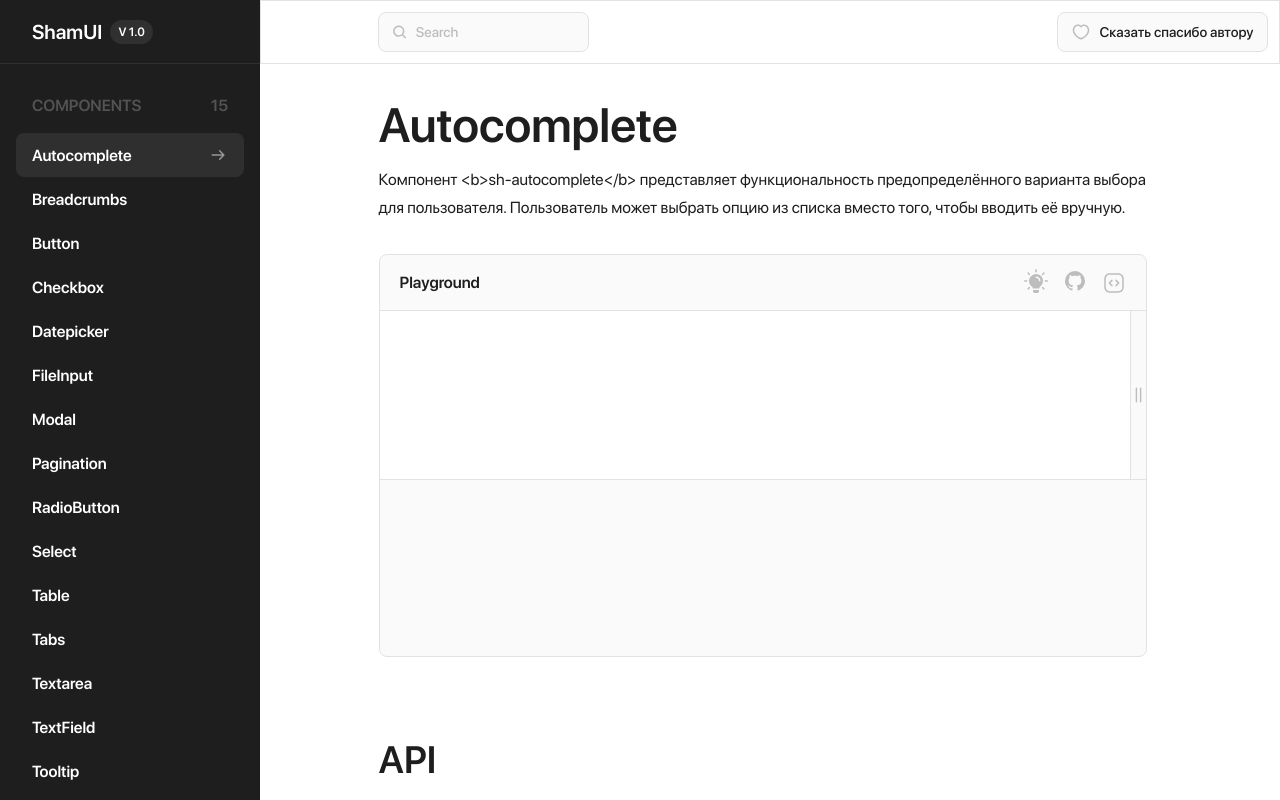
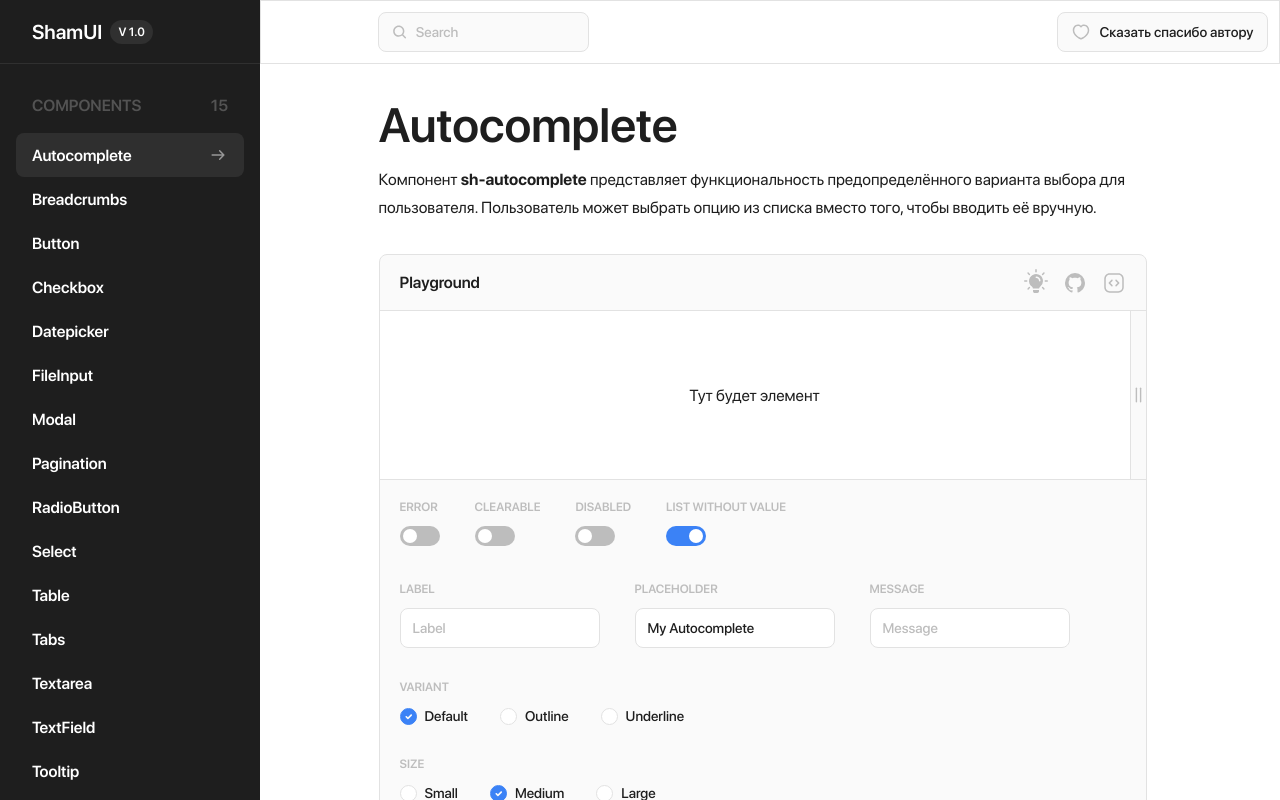
Before and after one commit to code-build-project/sham-ui-react, a React (Create React App) app: page /autocomplete in a window 1280 px wide. Built offline with nearby package versions, Linux system fonts and the light colour scheme.

Commit message:
небольшие правки

```diff
--- a/src/components/PageWrap/index.tsx
+++ b/src/components/PageWrap/index.tsx
@@ -4,7 +4,7 @@ import styles from 'components/PageWrap/styles.module.sass';
 type Props = {
     children?: {
         title?: string,
-        text?: string,
+        text?: ReactNode,
         playground?: ReactNode,
         apiTable: ReactNode
     },
--- a/src/components/common/InputTitle/index.tsx
+++ b/src/components/common/InputTitle/index.tsx
@@ -25,7 +25,7 @@ function InputTitle(prevProps: Props): JSX.Element {
     };
 
     return (
-        <div>
+        <div className={props.className}>
             <div className={styles.title}>{props.children}</div>
 
             <Input
--- a/src/components/common/Playground/index.tsx
+++ b/src/components/common/Playground/index.tsx
@@ -3,11 +3,11 @@ import Switch from 'components/common/Switch';
 import InputTitle from 'components/common/InputTitle';
 import RadioButton from 'components/common/RadioButton';
 import { ReactComponent as IconBulb } from 'assets/icons/bulb.svg';
+import { ReactComponent as IconCode } from 'assets/icons/code.svg';
 import { ReactComponent as IconGithub } from 'assets/icons/github.svg';
-import { ReactComponent as IconCode } from 'assets/icons/code.svg';
 import { ReactComponent as IconResize } from 'assets/icons/resize.svg';
+import styles from 'components/common/Playground/styles.module.sass';
 import type { TypeParameter, TypeParameterValue, TypeData } from 'components/common/Playground/types';
-import styles from 'components/common/Playground/styles.module.sass';
 
 type Props = {
     parameters?: TypeParameter,
@@ -98,6 +98,7 @@ function Playground(prevProps: Props): JSX.Element {
                         onClick={setTheme}
                     />
                     <a
+                        className={styles['icon-git-link']}
                         href={props.gitLink}
                         target="_blank"
                         rel="noreferrer"
--- a/src/components/common/Playground/styles.module.sass
+++ b/src/components/common/Playground/styles.module.sass
@@ -23,13 +23,19 @@
     height: 24px
     fill: $color-gray-2
     cursor: pointer
-    margin-left: 15px
     &:hover
         fill: $color-gray-1
 
+.icon-git-link
+    width: 24px
+    height: 24px
+    margin-left: 15px
+
 .icon-bulb
     margin-top: -4px
-    margin-left: 0
+
+.icon-code
+    margin-left: 15px
 
 .field
     @extend %flex_row-center-center
--- a/src/components/common/RadioButton/index.tsx
+++ b/src/components/common/RadioButton/index.tsx
@@ -29,19 +29,19 @@ function RadioButton(prevProps: Props): JSX.Element {
     };
 
     return (
-        <div className={`${styles.radio} ${props.className}`}>
-            <div className={styles['radio__title']}>
+        <div className={props.className}>
+            <div className={styles['title']}>
                 {props.children}
             </div>
 
-            <div className={styles['radio__button-group']}>
+            <div className={styles['button-group']}>
                 {props.radioList?.map(item =>
                     <div
-                        className={styles['radio__button']}
-                        key={item.id}
+                        className={styles['button']}
+                        key={props.keyField + item.id}
                     >
                         <input
-                            className={styles['radio__input']}
+                            className={styles['input']}
                             id={props.keyField + item.id}
                             type="radio"
                             value={item.id}
@@ -51,12 +51,12 @@ function RadioButton(prevProps: Props): JSX.Element {
                         />
 
                         <label
-                            className={styles['radio__label']}
+                            className={styles['label']}
                             htmlFor={props.keyField + item.id}
                         />
 
                         <div
-                            className={styles['radio__name']}
+                            className={styles['name']}
                             onClick={() => updateValue(item.id)}
                         >
                             {item.name}
--- a/src/components/common/RadioButton/styles.module.sass
+++ b/src/components/common/RadioButton/styles.module.sass
@@ -1,46 +1,45 @@
 @import 'assets/sass/flex.sass'
 @import 'assets/sass/colors.sass'
 
-.radio
-    &__title
-        font-weight: 600
-        font-size: 12px
-        color: $color-gray-2
+.title
+    font-weight: 600
+    font-size: 12px
+    color: $color-gray-2
 
-    &__button-group
-        display: flex
-        align-items: center
-        margin-top: 12px
+.button-group
+    display: flex
+    align-items: center
+    margin-top: 12px
 
-    &__button
-        display: flex
-        align-items: center
-        margin-left: 32px
-        &:first-child
-            margin-left: 0
+.button
+    display: flex
+    align-items: center
+    margin-left: 32px
+    &:first-child
+        margin-left: 0
 
-    &__input
-        opacity: 0
-        width: 0
+.input
+    opacity: 0
+    width: 0
 
-    &__name
-        font-size: 14px
-        font-weight: 500
-        color: $color-dark-1
-        margin-left: 8px
-        cursor: pointer
+.name
+    font-size: 14px
+    font-weight: 500
+    color: $color-dark-1
+    margin-left: 8px
+    cursor: pointer
 
 /* Кастомизация input c type="radio" */
 
 /* для элемента label, связанного с .custom-radio */
-.radio__input + label
+.input + .label
     display: inline-flex
     align-items: center
     user-select: none
     padding-top: 2px
 
 /* создание в label псевдоэлемента before со следующими стилями */
-.radio__input + label::before
+.input + .label::before
     content: ''
     display: inline-block
     width: 15px
@@ -54,28 +53,28 @@
     cursor: pointer
     background-color: $color-white-1
 
-.radio__input + label:hover::before
+.input + .label:hover::before
     background-color: $color-gray-4
 
 /* стили при наведении курсора на radio */
-.radio__input:not(:disabled):not(:checked) + label:hover::before
+.input:not(:disabled):not(:checked) + .label:hover::before
     border-color: $color-gray-3
 
 /* стили для активного чекбокса (при нажатии на него) */
-.radio__input:not(:disabled):active + label::before
+.input:not(:disabled):active + .label::before
     background-color: $color-white-1
     border-color: $color-gray-3
 
 /* стили для чекбокса, находящегося в фокусе и не находящегося в состоянии checked */
-.radio__input:focus:not(:checked) + label::before
+.input:focus:not(:checked) + .label::before
     border-color: $color-blue-1
 
 /* стили для чекбокса, находящегося в состоянии checked */
-.radio__input:checked + label::before
+.input:checked + .label::before
     border-color: $color-blue-1
     background-color: transparent
-    background-image: 'assets/icons/radioMark.svg'
+    background-image: url('../../../assets/icons/radioMark.svg')
 
 /* стили для чекбокса, находящегося в состоянии disabled */
-.radio__input:disabled + label::before
+.input:disabled + .label::before
     background-color: $color-white-3
--- a/src/components/common/Switch/index.tsx
+++ b/src/components/common/Switch/index.tsx
@@ -27,20 +27,23 @@ function Switch(prevProps: Props): JSX.Element {
     }, [props.modelValue]);
 
     return (
-        <div className={`${styles.switch} ${props.className}`}>
-            <div className={styles['switch__title']}>
+        <div className={props.className}>
+            <div className={styles['title']}>
                 {props.children}
             </div>
 
             <input
-                className={`${styles['switch__input']} ${styles[componentClasses]}`}
+                className={`${styles['input']} ${styles[componentClasses]}`}
                 id={props.keyField}
                 type="checkbox"
                 checked={props.modelValue}
                 onChange={() => updateValue(!props.modelValue)}
             />
 
-            <label htmlFor={props.keyField} />
+            <label
+                className={styles['label']}
+                htmlFor={props.keyField}
+            />
         </div>
     );
 }
--- a/src/components/common/Switch/styles.module.sass
+++ b/src/components/common/Switch/styles.module.sass
@@ -1,20 +1,19 @@
 @import 'assets/sass/flex.sass'
 @import 'assets/sass/colors.sass'
 
-.switch
-    &__title
-        font-weight: 600
-        font-size: 12px
-        color: $color-gray-2
+.title
+    font-weight: 600
+    font-size: 12px
+    color: $color-gray-2
 
-    &__input
-        height: 0
-        width: 0
-        visibility: hidden
+.input
+    height: 0
+    width: 0
+    visibility: hidden
 
 /* Кастомизация input c type="checkbox" */
 
-label
+.label
     cursor: pointer
     text-indent: -9999px
     width: 40px
@@ -25,7 +24,7 @@ label
     border-radius: 10px
     position: relative
 
-label:after
+.label:after
     content: ''
     position: absolute
     top: 3px
@@ -36,12 +35,12 @@ label:after
     border-radius: 10px
     transition: 0.3s
 
-.input_checked + label
+.input_checked + .label
     background: $color-blue-1
 
-.input_checked + label:after
+.input_checked + .label:after
     left: calc(100% - 3px)
     transform: translateX(-100%)
 
-label:active:after
+.label:active:after
     width: 17px
--- a/src/pages/Autocomplete/index.tsx
+++ b/src/pages/Autocomplete/index.tsx
@@ -1,4 +1,4 @@
-import React, { useState, useMemo, useRef } from 'react';
+import { useState } from 'react';
 import PageWrap from 'components/PageWrap';
 import Playground from 'components/common/Playground';
 import ApiTable from 'components/common/ApiTable';
@@ -44,15 +44,21 @@ function Autocomplete() {
         <PageWrap>
             {{
                 title: 'Autocomplete',
-                text: `
-                    Компонент <b>sh-autocomplete</b> представляет функциональность
-                    предопределённого варианта выбора для пользователя.
-                    Пользователь может выбрать опцию из списка вместо того, чтобы вводить её вручную.
-                `,
+                text:
+                    <>
+                        Компонент <b>sh-autocomplete</b> представляет функциональность
+                        предопределённого варианта выбора для пользователя.
+                        Пользователь может выбрать опцию из списка вместо того, чтобы вводить её вручную.
+                    </>,
                 playground:
                     <Playground
+                        parameters={parameters}
+                        codeTemplate={codeAutocomplete}
+                        parameterValues={data}
                         gitLink={gitLink}
-                    />,
+                    >
+                        Тут будет элемент
+                    </Playground>,
                 apiTable:
                     <ApiTable
                         propList={api.propList}
```
